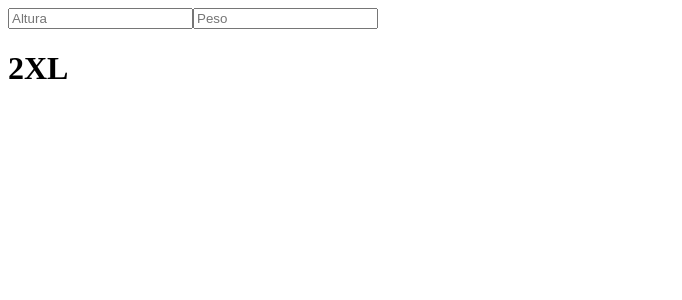
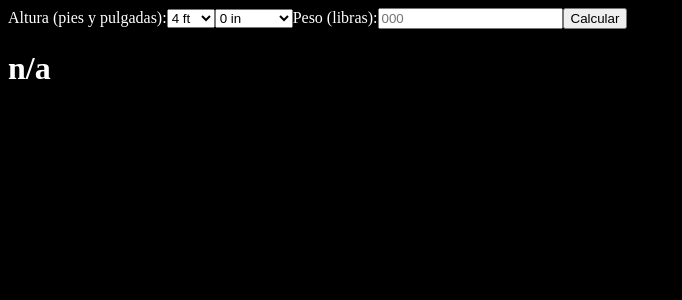
Before and after one commit to Brakoweb/sizes-lalefajas.com, a React (Vite) app in the folder girdle-sizin-app/: page / in a window 1280 px wide. Shown: the top 300 px of the page, without its empty margins (0-682 px from the left). Built offline with nearby package versions, Linux system fonts and the light colour scheme.

Commit message:
adding functions to get size

```diff
--- a/girdle-sizin-app/package.json
+++ b/girdle-sizin-app/package.json
@@ -10,6 +10,7 @@
     "preview": "vite preview"
   },
   "dependencies": {
+    "prop-types": "^15.8.1",
     "react": "^18.2.0",
     "react-dom": "^18.2.0"
   },
--- a/girdle-sizin-app/src/GirdleApp.jsx
+++ b/girdle-sizin-app/src/GirdleApp.jsx
@@ -1,3 +1,18 @@
+import propTypes from 'prop-types';
+import { useState } from 'react';
+
+  const calcHeight = (ft, inch) => {
+    ft = parseFloat(ft);
+    inch = parseFloat(inch);
+    if (inch == 10 || inch == 11) {
+        return ft + (inch * 0.01)
+    } else {
+        return ft + (inch * 0.1)
+    }
+  }
+
+
+
 const getGirdleSize = (height, weight) => {
     let size = '';
     if (height >= 5 && height <= 5.6) {
@@ -52,12 +67,75 @@ const getGirdleSize = (height, weight) => {
         }
 }
 
-export function App(){
+
+
+const App = () => {
+
+    const [size, setSize] = useState('n/a');
+    const [ft, setFt] = useState(0);
+    const [inch, setInch] = useState(0);
+    const [weight, setWeight] = useState(0);
+
+    const handleBtn = () =>{
+        setFt(document.getElementById('pies').value);
+        setInch(document.getElementById('pulgadas').value);
+        setWeight(document.getElementById('peso').value);
+        const height = calcHeight(ft,inch);
+        console.log(height);
+        console.log(weight);
+        setSize(getGirdleSize(height,weight));
+
+    }
+
     return (
     <>
-        <input type="text" placeholder="Altura" />
-        <input type="text" placeholder="Peso" />
-        <h1>{getGirdleSize(6,220)}</h1>
+        <label htmlFor="altura">Altura (pies y pulgadas):</label>
+        <select id="pies" name="pies" required>
+            <option value="" disabled defaultValue="">Pies</option>
+            <option value="4">4 ft</option>
+            <option value="5">5 ft</option>
+            <option value="6">6 ft</option>
+
+        </select>
+        <select id="pulgadas" name="pulgadas" required>
+            <option value="" disabled defaultValue="">Pulgadas</option>
+            <option value="0">0 in</option>
+            <option value="1">1 in</option>
+            <option value="2">2 in</option>
+            <option value="3">3 in</option>
+            <option value="4">4 in</option>
+            <option value="5">5 in</option>
+            <option value="6">6 in</option>
+            <option value="7">7 in</option>
+            <option value="8">8 in</option>
+            <option value="9">9 in</option>
+            <option value="10">10 in</option>
+            <option value="11">11 in</option>
+
+        </select>
+
+        <label htmlFor="peso">Peso (libras):</label>
+        <input id="peso" name="peso" type="number" placeholder="000" />
+        <button className="calcBtn" onClick={handleBtn}>Calcular</button>
+
+
+        <h1>{size}</h1>
     </>
     );
 }
+
+App.propTypes = {
+    height: propTypes.number.isRequired,
+    weight: propTypes.number.isRequired,
+    selectPies: propTypes.number.isRequired,
+    selectPulgadas: propTypes.number.isRequired
+}
+
+App.defaultProps = {
+    height: 0,
+    weight: 0,
+    selectPies: 0,
+    selectPulgadas: 0
+}
+
+export default App;
--- a/girdle-sizin-app/src/main.jsx
+++ b/girdle-sizin-app/src/main.jsx
@@ -1,7 +1,9 @@
 import React from 'react';
 import ReactDOM from 'react-dom/client';
 
-import {App} from './GirdleApp';
+import App from './GirdleApp';
+
+import './styles.css';
 
 
 
--- /dev/null
+++ b/girdle-sizin-app/src/styles.css
@@ -0,0 +1,4 @@
+body{
+    background-color: black;
+    color: white;
+}
```
